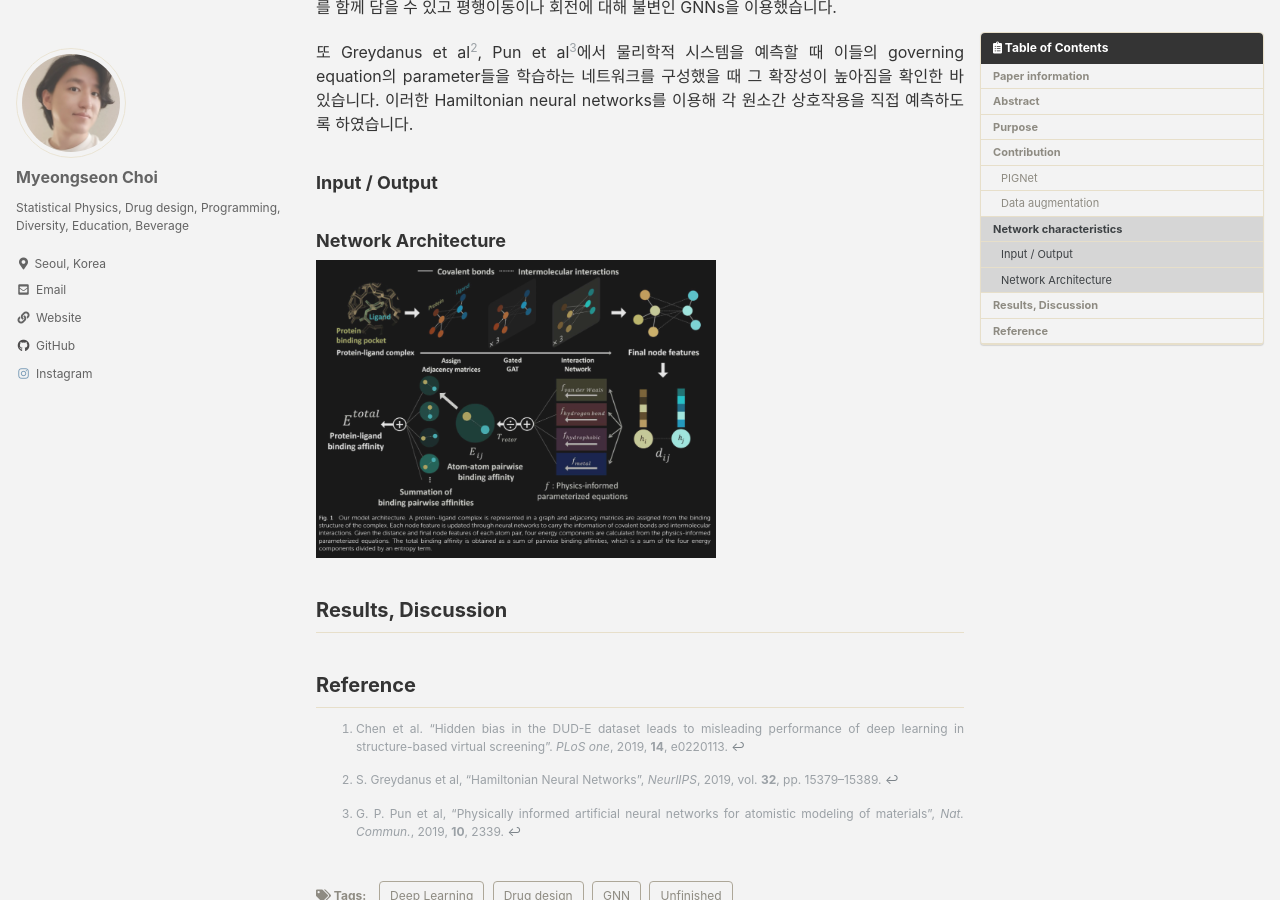
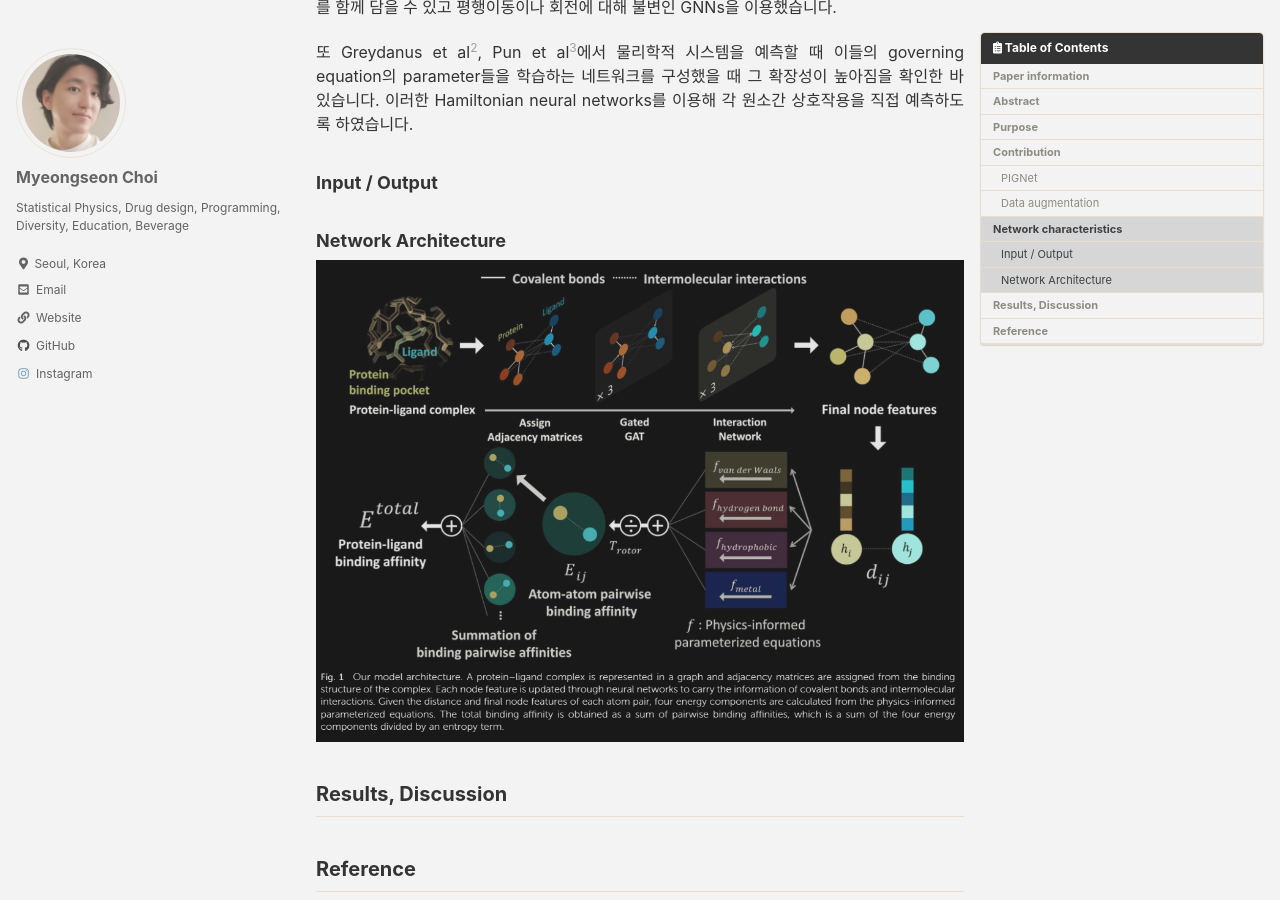
Before and after one commit to key262yek/key262yek.github.io, a Jekyll site: the page built from _posts/2022-10-21-pignet.md, in a window 1280 px wide and 900 px high, scrolled down 1962 px. Built offline with Jekyll 4.4.1, drawn with Linux system fonts in a browser that asks for light colours; cached includes are drawn as plain includes; nearby versions of some CDN libraries.

Commit message:
change image size

```diff
--- a/_posts/2022-10-21-pignet.md
+++ b/_posts/2022-10-21-pignet.md
@@ -61,7 +61,7 @@ Physics-Informed Graph neural Network의 약어인 PIGNet은 반데르발스 상
 ### Input / Output
 
 ### Network Architecture
-<img src="https://key262yek.github.io/assets/images/pignet_model_architecture.PNG" alt="Network Architecture" width="400"/>
+<img src="https://key262yek.github.io/assets/images/pignet_model_architecture.PNG" alt="Network Architecture">
 
 
 ## Results, Discussion
```
